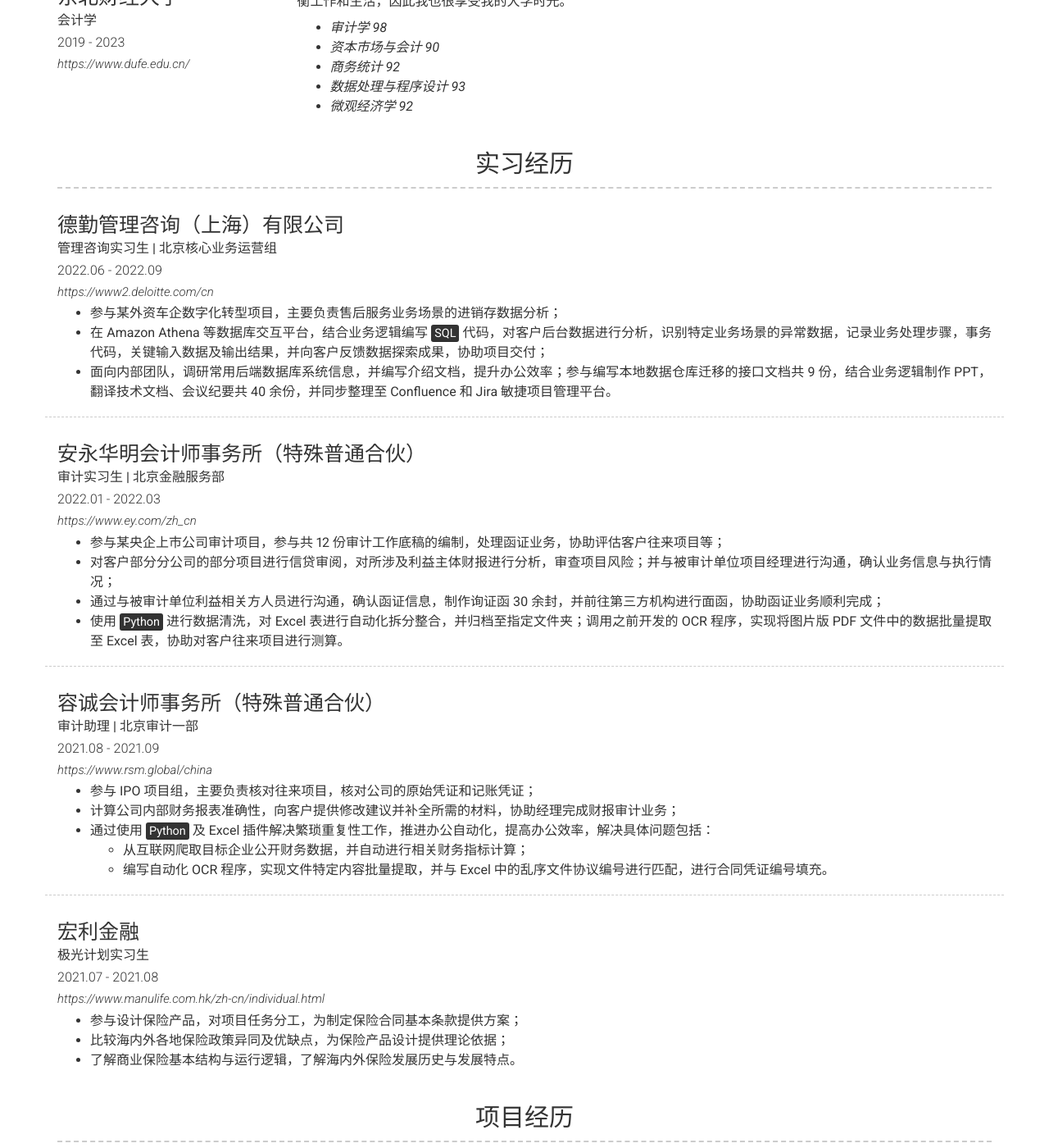
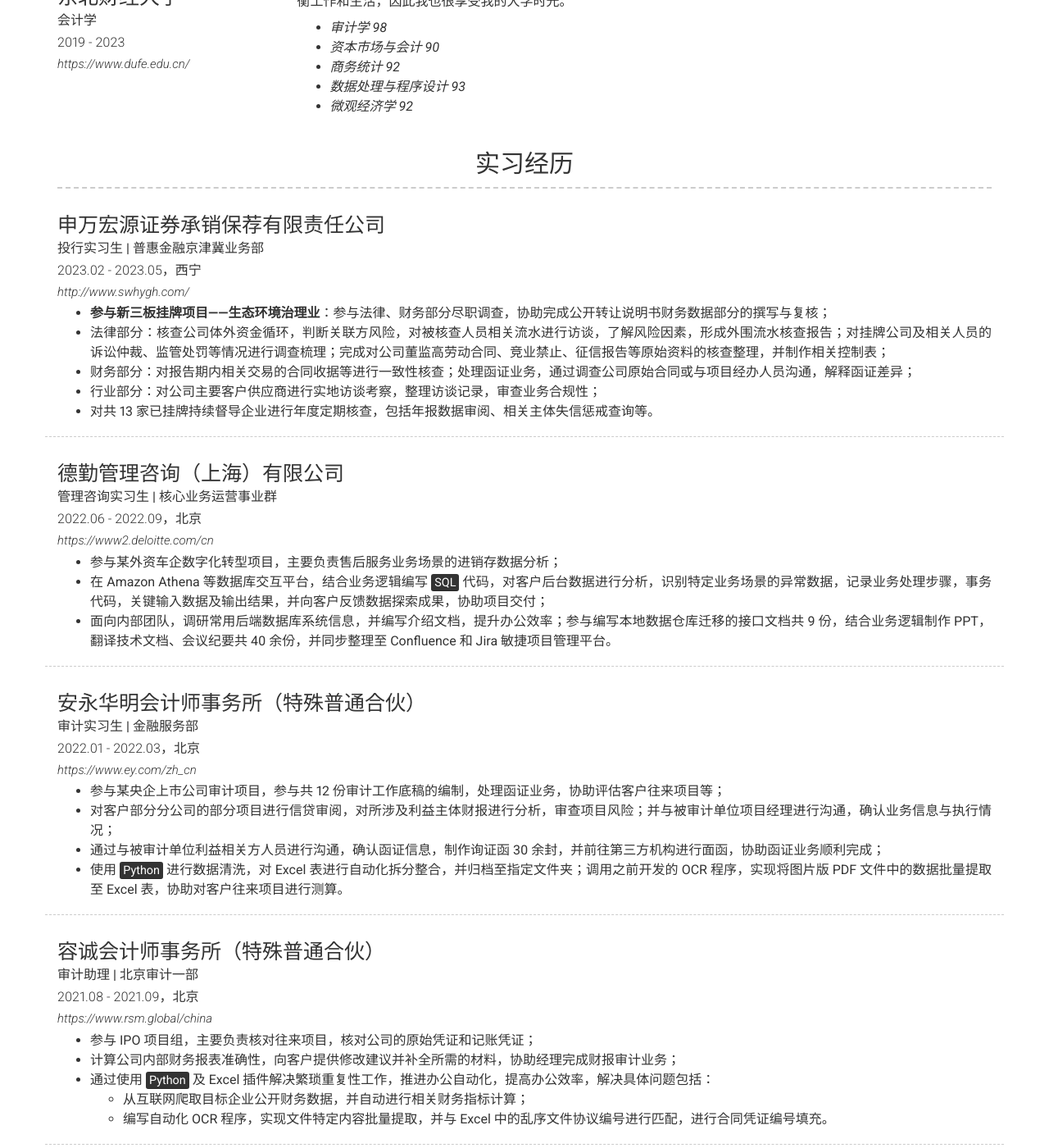
Before and after one commit to Rimbaud-Lee/resume_zh, a Jekyll site: the page built from index.md, in a window 1280 px wide and 1400 px high, scrolled down 784 px. Shown: the whole window at 82% size. Built offline with Jekyll 4.4.1, drawn with Linux system fonts in a browser that asks for light colours; nearby versions of some CDN libraries; some of the changed text lies outside the part shown.

Commit message:
_config.yml

```diff
--- a/_config.yml
+++ b/_config.yml
@@ -56,7 +56,7 @@ about_content: | # this will include new lines to allow paragraphs
 
   在学习和工作生活中，我拥有突出的沟通及人际交往能力，具备高度的责任感以及进取心。同时，我对知识充满了好奇心，因为对新知识的学习可以让自己感到充实；在新的环境中，相对于挑战，我更多看到的是机会。
 
-  - *GPA：3.7*
+  - *GPA：3.71*
   - *ACCA：4/13*
   - *CET-6：533*
   - *<mark>MS Office</mark>，<mark>Python</mark>，<mark>MySQL</mark>，<mark>MongoDB</mark>，<mark>C#</mark>*
@@ -91,9 +91,24 @@ content:
     content:
       - layout: top # left
         border: weak
+        title: 申万宏源证券承销保荐有限责任公司
+        sub_title: 投行实习生 | 普惠金融京津冀业务部
+        caption: 2023.02 - 2023.05，西宁
+        link: http://www.swhygh.com/
+        # quote: >
+          # Building a better working world
+        description: | # this will include new lines to allow paragraphs
+          - **参与新三板挂牌项目——生态环境治理业**：参与法律、财务部分尽职调查，协助完成公开转让说明书财务数据部分的撰写与复核；
+          - 法律部分：核查公司体外资金循环，判断关联方风险，对被核查人员相关流水进行访谈，了解风险因素，形成外围流水核查报告；对挂牌公司及相关人员的诉讼仲裁、监管处罚等情况进行调查梳理；完成对公司董监高劳动合同、竞业禁止、征信报告等原始资料的核查整理，并制作相关控制表；
+          - 财务部分：对报告期内相关交易的合同收据等进行一致性核查；处理函证业务，通过调查公司原始合同或与项目经办人员沟通，解释函证差异；
+          - 行业部分：对公司主要客户供应商进行实地访谈考察，整理访谈记录，审查业务合规性；
+          - 对共 13 家已挂牌持续督导企业进行年度定期核查，包括年报数据审阅、相关主体失信惩戒查询等。
+
+      - layout: top # left
+        border: weak
         title: 德勤管理咨询（上海）有限公司
-        sub_title: 管理咨询实习生 | 北京核心业务运营组
-        caption: 2022.06 - 2022.09
+        sub_title: 管理咨询实习生 | 核心业务运营事业群
+        caption: 2022.06 - 2022.09，北京
         link: https://www2.deloitte.com/cn
         # quote: >
           # Building a better working world
@@ -105,8 +120,8 @@ content:
       - layout: top # left
         border: weak
         title: 安永华明会计师事务所（特殊普通合伙）
-        sub_title: 审计实习生 | 北京金融服务部
-        caption: 2022.01 - 2022.03
+        sub_title: 审计实习生 | 金融服务部
+        caption: 2022.01 - 2022.03，北京
         link: https://www.ey.com/zh_cn
         # quote: >
           # Building a better working world
@@ -120,7 +135,7 @@ content:
         border: weak
         title: 容诚会计师事务所（特殊普通合伙）
         sub_title: 审计助理 | 北京审计一部
-        caption: 2021.08 - 2021.09
+        caption: 2021.08 - 2021.09，北京
         link: https://www.rsm.global/china
         # quote: >
           # Integrity, people-oriented, cooperation and sharing, efficiency priority, fairness
@@ -134,7 +149,7 @@ content:
       - layout: top # left
         title: 宏利金融
         sub_title: 极光计划实习生
-        caption: 2021.07 - 2021.08
+        caption: 2021.07 - 2021.08，远程
         link: https://www.manulife.com.hk/zh-cn/individual.html
         # quote: >
           # Decisions made easier. Lives made better.
```
